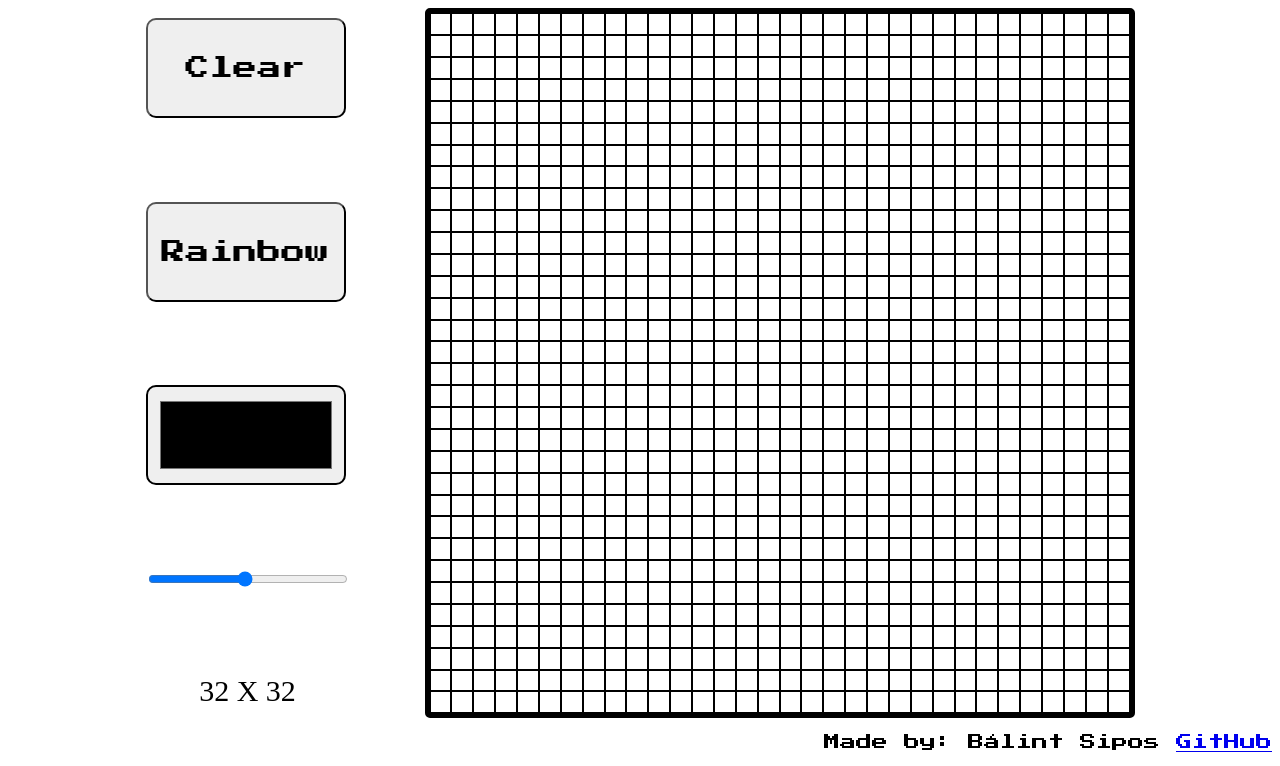
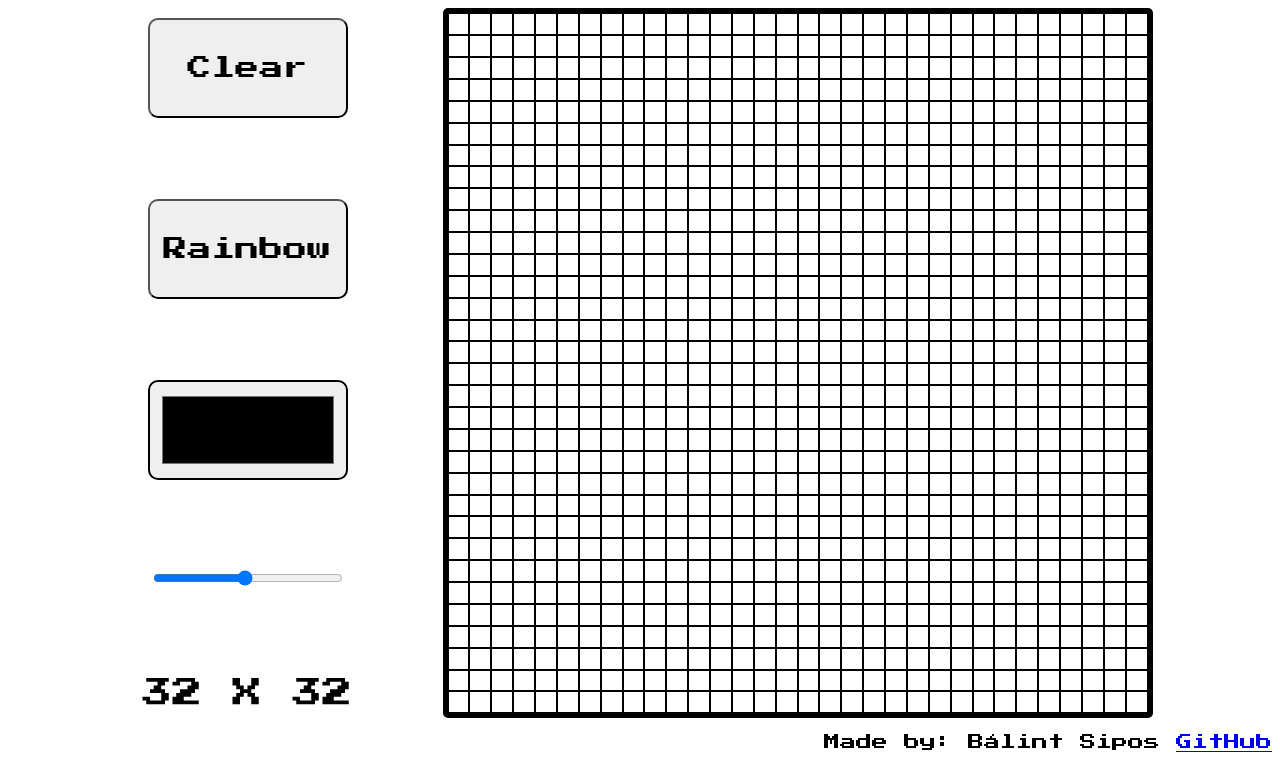
Before and after one commit to balintsipos/etch-a-sketch, a plain HTML site: page index.html in a window 1280 px wide. Shown: the part 97-863 px from the top of the page. Drawn offline with Linux system fonts and the light colour scheme.

```diff
--- a/script.js
+++ b/script.js
@@ -1,5 +1,6 @@
 const drawingBoard = document.querySelector(".drawing-board");
 const slider = document.querySelector('#slider')
+const sliderInfo = document.querySelector('.sliderInfo')
 let cellCount = 32; //default value
 let isDrawing = false;
 
@@ -14,7 +15,7 @@
 
 function fillGrid() {
     while(drawingBoard.firstChild){
-        drawingBoard.removeChild(drawingBoard.firstChild);
+        drawingBoard.removeChild(drawingBoard.lasttChild);
     }
     drawingBoard.setAttribute('style', `grid-template-columns: repeat(${cellCount}, 2fr); grid-template-rows: repeat(${cellCount}, 2fr);`);
     for (let i = 0; i < cellCount*cellCount; i++) {
@@ -44,6 +45,7 @@
 function addSliderFunctionality() {
     slider.addEventListener('input', (event) => {
         cellCount = slider.value;
+        sliderInfo.innerText = `${cellCount} X ${cellCount}`
         clearGrid();
         fillGrid();
     });
--- a/styles.css
+++ b/styles.css
@@ -14,9 +14,11 @@
 }
 
 .options {
+    width: 240px;
     display: flex;
     flex-direction: column;
     justify-content: space-between;
+    align-items: center;
     gap: 50px;
     margin-right: 75px;
     padding-bottom: 10px;
@@ -36,12 +38,16 @@
 }
 
 #slider {
-    width: 200px;
+    width: 180px;
+    cursor: pointer;
+    border: 5px solid black;
+    height: 20px;
 }
 
 .sliderInfo {
     text-align: center;
     font-size: 30px;
+    font-family: 'Press Start 2P';
 }
 
 .drawing-board {
```
